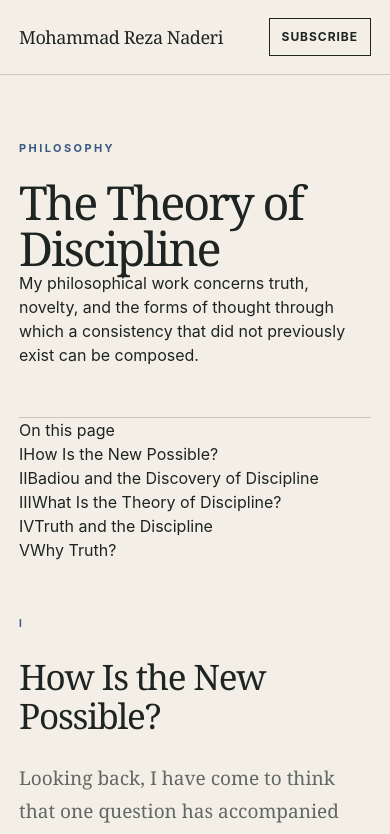
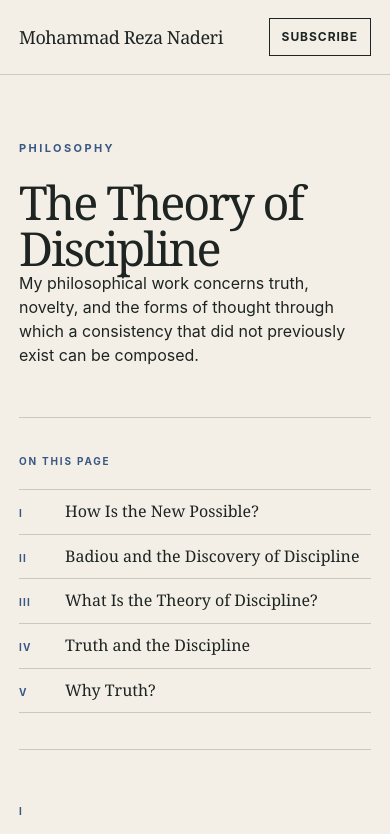
Before and after one commit to mohammad-naderi/mrnaderi.org, a Next.js app: page /philosophy in a window 390 px wide. Shown: the top 834 px of the page. Built offline with nearby package versions, Linux system fonts and the light colour scheme.

Commit message:
Style Philosophy page contents navigation

```diff
--- a/app/philosophy-refinement.css
+++ b/app/philosophy-refinement.css
@@ -6,6 +6,59 @@ main:has(.philosophy-opening) .page-intro {
 
 main:has(.philosophy-opening) .page-intro h1 {
   font-size: clamp(52px, 5.2vw, 70px);
+}
+
+.philosophy-contents {
+  display: grid;
+  grid-template-columns: 0.48fr 1.2fr;
+  column-gap: 70px;
+  padding-block: 42px 46px;
+  border-bottom: 1px solid var(--line);
+}
+
+.philosophy-contents-label {
+  padding-top: 4px;
+  color: var(--blue);
+  font-size: 10px;
+  font-weight: 700;
+  letter-spacing: 0.18em;
+  text-transform: uppercase;
+}
+
+.philosophy-contents ol {
+  max-width: 790px;
+  margin: 0;
+  padding: 0;
+  list-style: none;
+  border-top: 1px solid var(--line);
+}
+
+.philosophy-contents li {
+  border-bottom: 1px solid var(--line);
+}
+
+.philosophy-contents a {
+  display: grid;
+  grid-template-columns: 46px 1fr;
+  gap: 12px;
+  align-items: baseline;
+  padding-block: 12px;
+  font-family: Georgia, "Times New Roman", serif;
+  font-size: 17px;
+  line-height: 1.35;
+  transition: color 160ms ease;
+}
+
+.philosophy-contents a span {
+  color: var(--blue);
+  font-family: Inter, ui-sans-serif, system-ui, sans-serif;
+  font-size: 10px;
+  font-weight: 700;
+  letter-spacing: 0.12em;
+}
+
+.philosophy-contents a:hover {
+  color: var(--blue);
 }
 
 main:has(.philosophy-opening) .content-section {
@@ -26,6 +79,23 @@ main:has(.philosophy-opening) .prose-large h2 {
     font-size: clamp(42px, 12vw, 52px);
   }
 
+  .philosophy-contents {
+    grid-template-columns: 1fr;
+    gap: 20px;
+    padding-block: 32px 36px;
+  }
+
+  .philosophy-contents ol {
+    width: 100%;
+  }
+
+  .philosophy-contents a {
+    grid-template-columns: 38px 1fr;
+    gap: 8px;
+    padding-block: 11px;
+    font-size: 16px;
+  }
+
   main:has(.philosophy-opening) .content-section {
     padding-block: 54px;
   }
```
